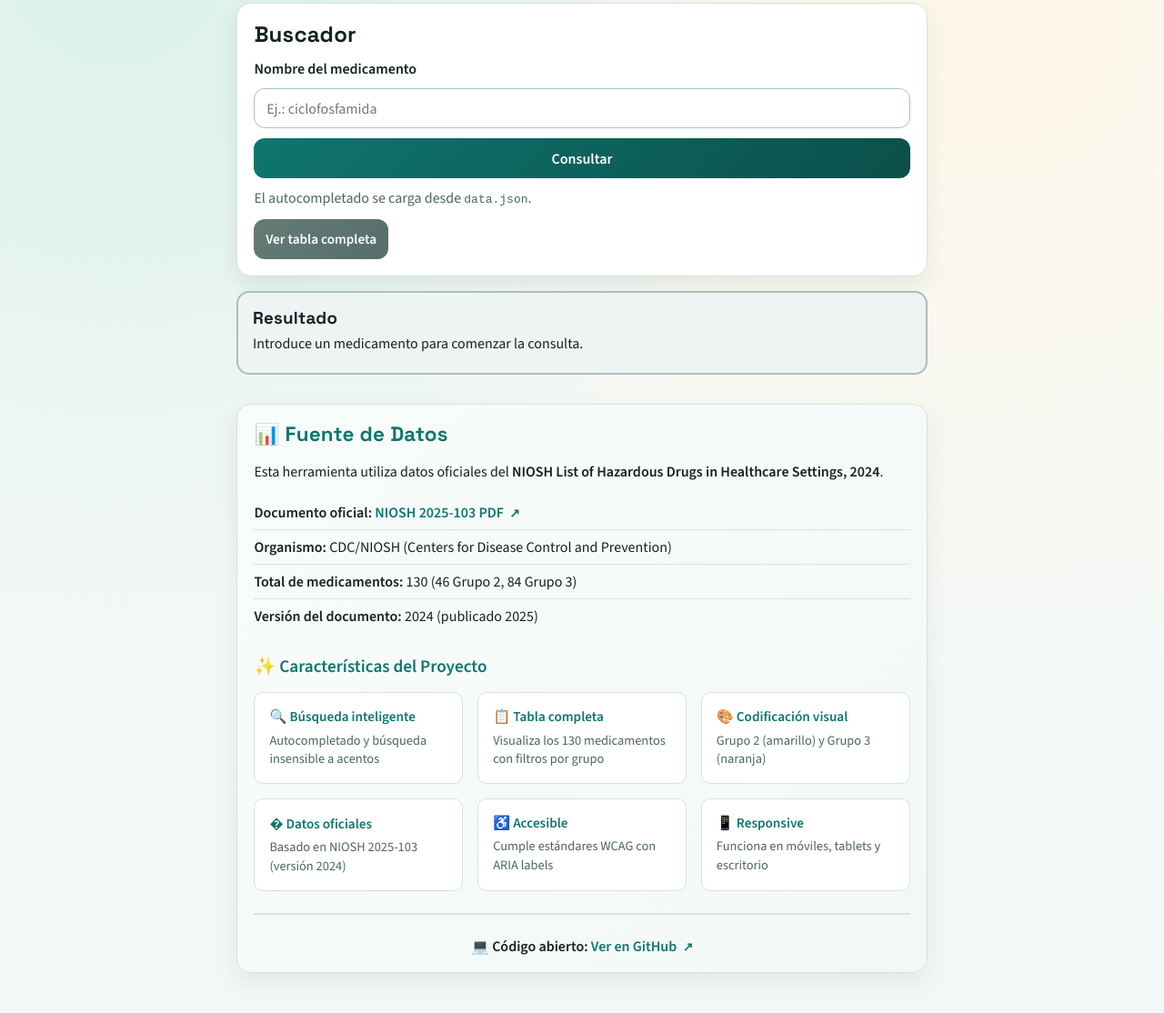
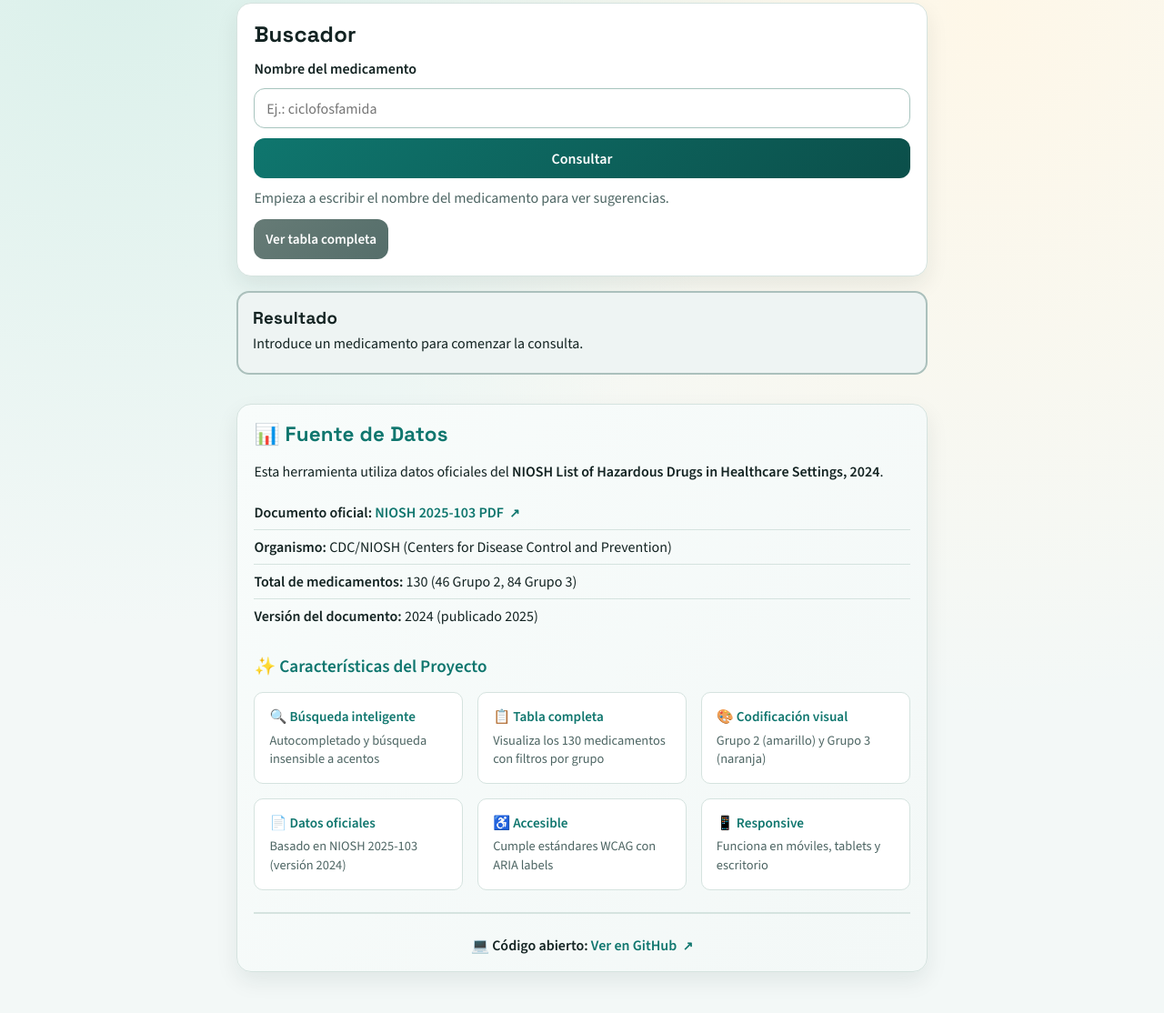
Before and after one commit to soker90/medicamentos-peligrosos-niosh, a website: page docs/index.html in a window 1280 px wide. Shown: the part 182-1296 px from the top of the page at 91% size. Drawn offline with nearby package versions, Linux system fonts and the light colour scheme.

Commit message:
fix: replace broken emoji with document icon in features section

```diff
--- a/docs/index.html
+++ b/docs/index.html
@@ -41,7 +41,7 @@
           <datalist id="medications-list"></datalist>
           <button type="submit">Consultar</button>
         </form>
-        <p class="help-text">El autocompletado se carga desde <code>data.json</code>.</p>
+        <p class="help-text">Empieza a escribir el nombre del medicamento para ver sugerencias.</p>
         <button id="toggle-table-btn" class="btn-secondary" type="button">
           Ver tabla completa
         </button>
@@ -118,7 +118,7 @@
             <p>Grupo 2 (amarillo) y Grupo 3 (naranja)</p>
           </div>
           <div class="feature">
-            <strong>� Datos oficiales</strong>
+            <strong>📄 Datos oficiales</strong>
             <p>Basado en NIOSH 2025-103 (versión 2024)</p>
           </div>
           <div class="feature">
```
